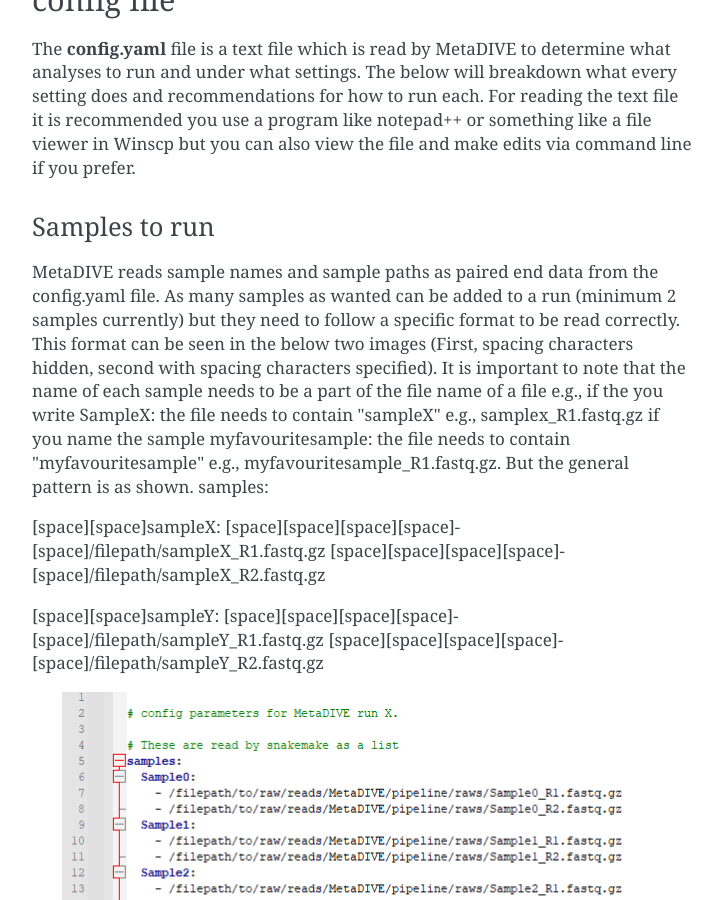
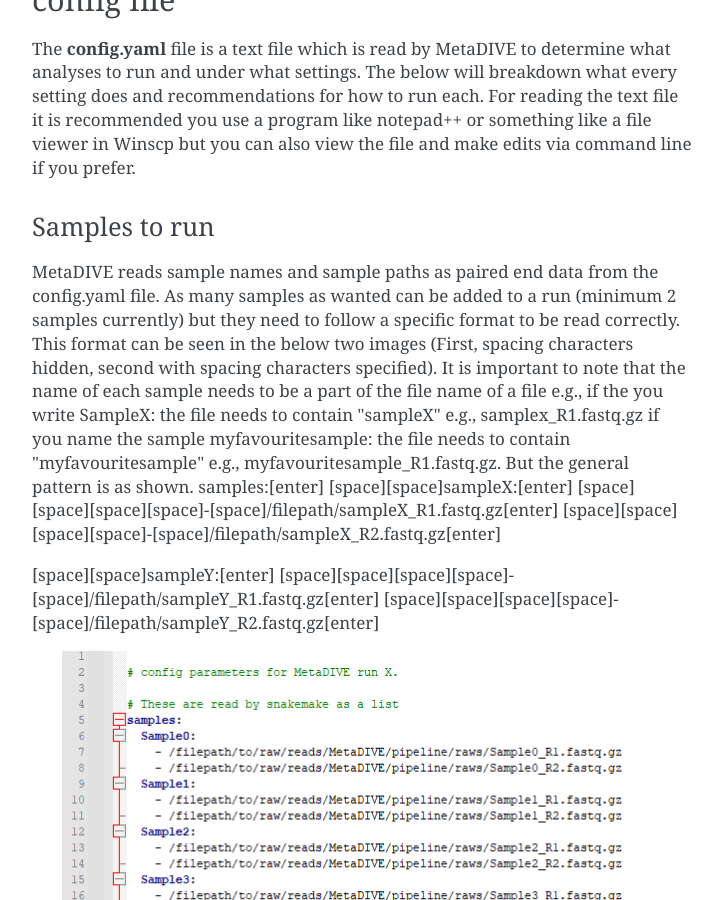
Before and after one commit to James-ODwyer/MetaDIVE_documentation, a Sphinx documentation site: the page built from doc/Run_setup.rst, in a window 1280 px wide and 900 px high, scrolled down 981 px. Shown: the whole window, without its empty margins (388-1110 px from the left). Built offline with Sphinx 7.4.7, drawn with Linux system fonts in a browser that asks for light colours.

Commit message:
Updated sample naming settings for further clarity

```diff
--- a/doc/Run_setup.rst
+++ b/doc/Run_setup.rst
@@ -49,15 +49,14 @@
 to note that the name of each sample needs to be a part of the file name of a file e.g., if the you write SampleX: the file needs to contain "sampleX" e.g., samplex_R1.fastq.gz
 if you name the sample myfavouritesample: the file needs to contain "myfavouritesample" e.g., myfavouritesample_R1.fastq.gz.
 But the general pattern is as shown.
-samples:
+samples:[enter]
+[space][space]sampleX:[enter]
+[space][space][space][space]-[space]/filepath/sampleX_R1.fastq.gz[enter]
+[space][space][space][space]-[space]/filepath/sampleX_R2.fastq.gz[enter]
 
-[space][space]sampleX:
-[space][space][space][space]-[space]/filepath/sampleX_R1.fastq.gz
-[space][space][space][space]-[space]/filepath/sampleX_R2.fastq.gz
-
-[space][space]sampleY:
-[space][space][space][space]-[space]/filepath/sampleY_R1.fastq.gz
-[space][space][space][space]-[space]/filepath/sampleY_R2.fastq.gz
+[space][space]sampleY:[enter]
+[space][space][space][space]-[space]/filepath/sampleY_R1.fastq.gz[enter]
+[space][space][space][space]-[space]/filepath/sampleY_R2.fastq.gz[enter]
 
 
 
```
